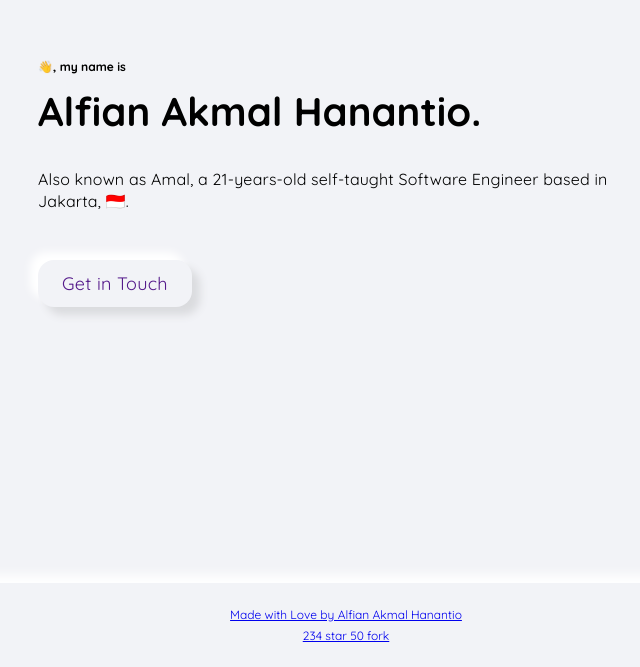
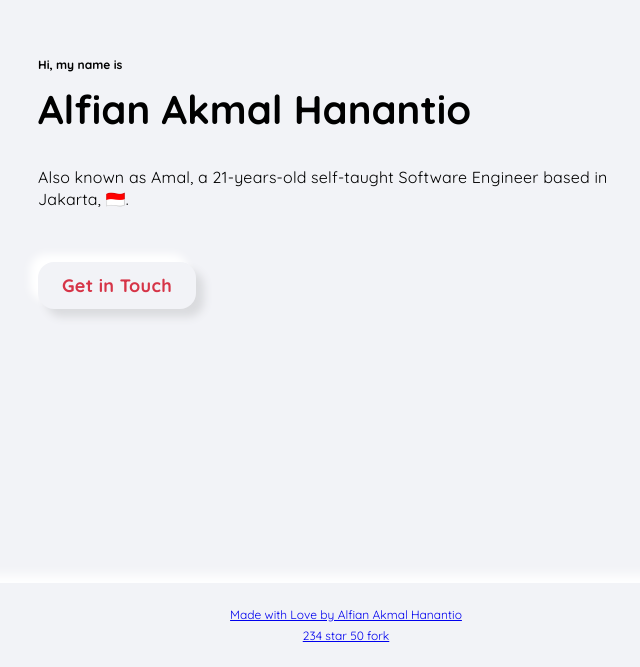
Before and after one commit to amalhanaja/v1, a Gatsby site: page / in a window 1280 px wide. Shown: the part 217-884 px from the top of the page, without its empty margins (294-934 px from the left). Built offline with nearby package versions, Linux system fonts and the light colour scheme; Gatsby itself is replaced by a stand-in of ours.

Commit message:
Add MDX and implementation in Hero section

```diff
--- /dev/null
+++ b/content/hero/index.mdx
@@ -0,0 +1,4 @@
+---
+greetings: Hi, my name is
+---
+Also known as Amal, a 21-years-old self-taught Software Engineer based in Jakarta, <span role="img" aria-label="indonesia">🇮🇩</span>.
--- /dev/null
+++ b/content/profile/index.mdx
@@ -0,0 +1,10 @@
+---
+name: Alfian Akmal Hanantio
+email: amal.codes@gmail.com
+birthDate: 1998-05-01T15:00:00Z
+location:
+  city: Surabaya
+  countryCode: ID
+  latitude: -7.2575
+  longitude: 112.7521ß
+---
--- a/gatsby-config.js
+++ b/gatsby-config.js
@@ -11,6 +11,19 @@ module.exports = {
       resolve: 'gatsby-plugin-styled-components',
       options: {
         // Add any options here
+      },
+    },
+    {
+      resolve: 'gatsby-plugin-mdx',
+      options: {
+        extensions: ['.md', '.mdx'],
+      },
+    },
+    {
+      resolve: 'gatsby-source-filesystem',
+      options: {
+        name: 'profile',
+        path: `${__dirname}/content`,
       },
     },
     {
--- a/package.json
+++ b/package.json
@@ -5,16 +5,19 @@
   "version": "0.1.0",
   "author": "Kyle Mathews <mathews.kyle@gmail.com>",
   "dependencies": {
+    "@mdx-js/mdx": "^1.5.5",
+    "@mdx-js/react": "^1.5.5",
     "babel-plugin-styled-components": "^1.10.6",
     "gatsby": "^2.18.12",
     "gatsby-image": "^2.2.34",
     "gatsby-plugin-manifest": "^2.2.31",
+    "gatsby-plugin-mdx": "^1.0.71",
     "gatsby-plugin-offline": "^3.0.27",
     "gatsby-plugin-react-helmet": "^3.1.16",
     "gatsby-plugin-sharp": "^2.3.5",
     "gatsby-plugin-styled-components": "^3.1.17",
     "gatsby-plugin-typescript": "^2.1.26",
-    "gatsby-source-filesystem": "^2.1.40",
+    "gatsby-source-filesystem": "^2.1.48",
     "gatsby-transformer-sharp": "^2.3.7",
     "prop-types": "^15.7.2",
     "react": "^16.12.0",
--- a/src/components/Section/Hero.tsx
+++ b/src/components/Section/Hero.tsx
@@ -1,5 +1,7 @@
 import * as React from 'react';
 import styled from 'styled-components';
+import { MDXRenderer } from 'gatsby-plugin-mdx';
+import { graphql, useStaticQuery } from 'gatsby';
 
 const Overline = styled.h1`
   margin: 0 0 16px 0;
@@ -12,7 +14,7 @@ const Title = styled.h2`
   line-height: 1.08;
 `;
 
-const Description = styled.p`
+const Description = styled.div`
   line-height: 1.35;
   font-size: 16px;
   letter-spacing: 0.2px;
@@ -21,6 +23,7 @@ const Description = styled.p`
 
 const EmailLink = styled.a`
   font-size: 18px;
+  font-weight: bold;
   letter-spacing: 0.3px;
   border-radius: 16px;
   background: ${(props): string => props.theme.colors.surface};
@@ -30,16 +33,13 @@ const EmailLink = styled.a`
   cursor: pointer;
   transition: all 0.2s ease-out;
   display: inline-block;
-  &:hover,
-  &:focus {
-    fill: #19a4e1;
-  }
+  color: ${(props): string => props.theme.colors.primary};
   &:hover {
     transform: scale(1.1);
   }
   &:focus {
-    transform: scale(0.97);
-    box-shadow: inset 3px 3px 5px #cecece, inset -3px -3px 7px #ffffff;
+    transform: scale(0.95);
+    box-shadow: ${(props): string => `3x 3px 5px ${props.theme.colors.surfaceDark}, -3px -3px 5px ${props.theme.colors.surfaceLight}`};
   }
 `;
 
@@ -50,27 +50,49 @@ const SectionWrapper = styled.section`
   flex-direction: column;
 `;
 
-const Hero: React.FC = () => (
+const query = graphql`
+  query {
+    profile: allMdx(filter: { fileAbsolutePath: { regex: "/profile/" } }) {
+      edges {
+        node {
+          frontmatter {
+            name
+            email
+          }
+        }
+      }
+    }
+    hero: allMdx(filter: { fileAbsolutePath: { regex: "/hero/" } }) {
+      edges {
+        node {
+          frontmatter {
+            greetings
+          }
+          body
+        }
+      }
+    }
+  }
+`;
+
+const Hero: React.FC = () => {
+  const data = useStaticQuery(query);
+  const heroData = data.hero.edges[0].node;
+  const profileData = data.profile.edges[0].node;
+  return (
     <SectionWrapper>
       <Overline>
-      <span role="img" aria-label="Hi">
-        👋
-      </span>
-      , my name is
+        {heroData.frontmatter.greetings}
       </Overline>
-    <Title>Alfian Akmal Hanantio.</Title>
+      <Title>{profileData.frontmatter.name}</Title>
       <Description>
-      Also known as Amal, a 21-years-old self-taught Software Engineer based in
-      Jakarta,{' '}
-      <span role="img" aria-label="indonesia">
-        🇮🇩
-      </span>
-      .
+        <MDXRenderer>{heroData.body}</MDXRenderer>
       </Description>
       <div>
-      <EmailLink href="">Get in Touch</EmailLink>
+        <EmailLink href={`mailto:${profileData.frontmatter.email}`}>Get in Touch</EmailLink>
       </div>
     </SectionWrapper>
   );
+};
 
 export default Hero;
```
Also changed, not shown: 1 other file. Lines whose indentation alone changed are shown as unchanged.
